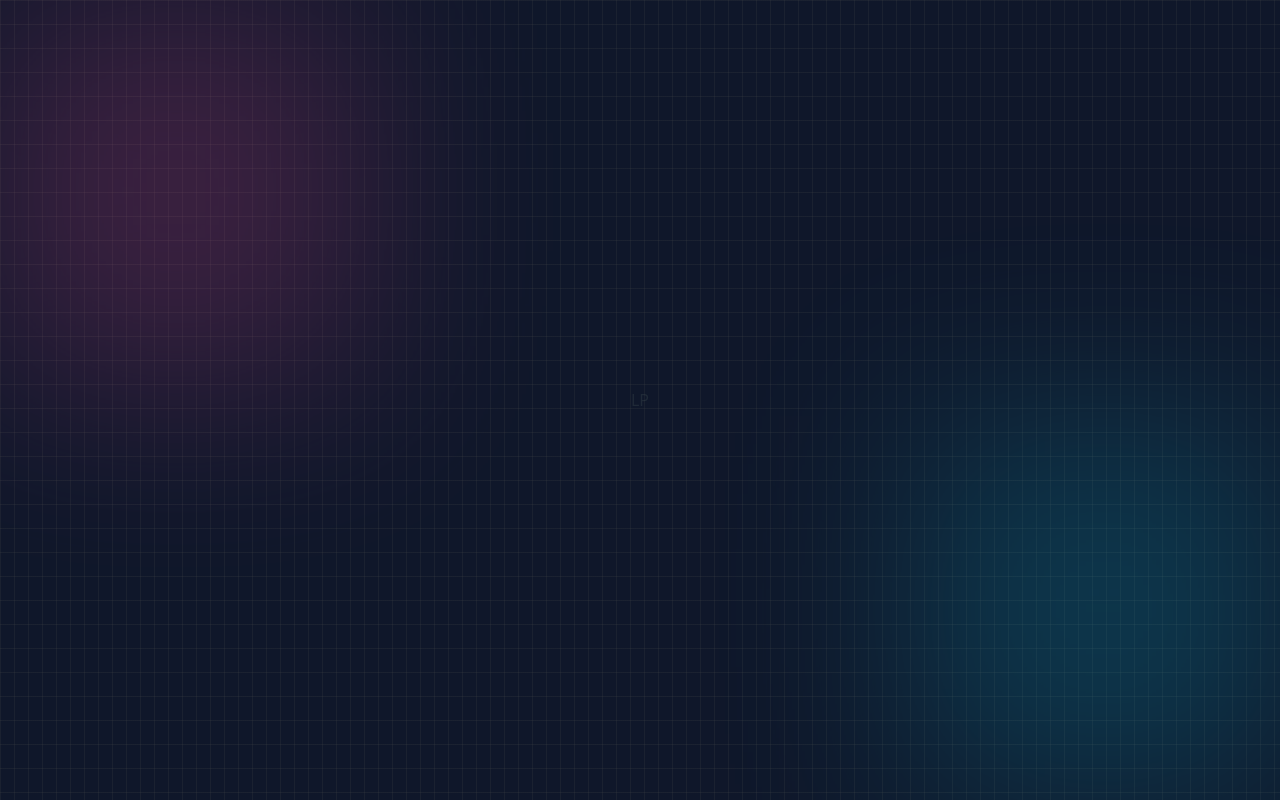
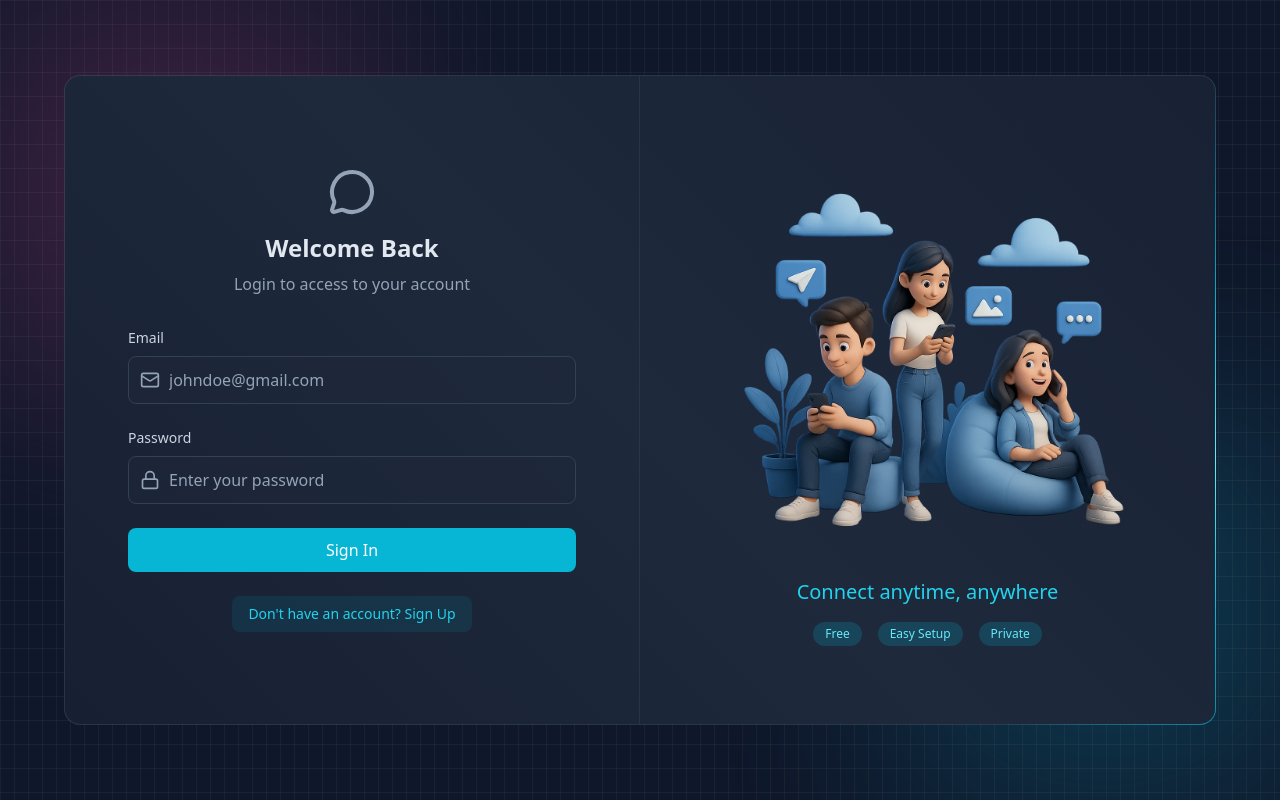
Before and after one commit to krishh-9085/Chatty, a React app in the folder frontend/: page /login in a window 1280 px wide. Built offline with nearby package versions, Linux system fonts and the light colour scheme; no server answers; the HTML template or start-up script is replaced by a standard one.

Commit message:
login frontend

```diff
--- a/frontend/src/pages/ChatPage.jsx
+++ b/frontend/src/pages/ChatPage.jsx
@@ -1,9 +1,11 @@
 import React from 'react'
+import { useAuthStore } from '../store/useAuthStore';
 
 function ChatPage() {
+  const {logout} = useAuthStore();
   return (
     <div>
-      CP
+      <button className="z-10 " onClick={logout}>Logout</button>
     </div>
   )
 }
--- a/frontend/src/pages/LoginPage.jsx
+++ b/frontend/src/pages/LoginPage.jsx
@@ -1,11 +1,108 @@
-import React from 'react'
+import { useState } from "react";
+import { useAuthStore } from "../store/useAuthStore";
+import BorderAnimatedContainer from "../components/BorderAnimatedContainer";
+import { MessageCircleIcon, MailIcon, LoaderIcon, LockIcon } from "lucide-react";
+import { Link } from "react-router";
 
 function LoginPage() {
+  const [formData, setFormData] = useState({ email: "", password: "" });
+  const { login, isLoggingIn } = useAuthStore();
+
+  const handleSubmit = (e) => {
+    e.preventDefault();
+    login(formData);
+  };
+
   return (
-    <div>
-      LP
+    <div className="w-full flex items-center justify-center p-4 bg-slate-900">
+      <div className="relative w-full max-w-6xl md:h-[650px] h-[650px]">
+        <BorderAnimatedContainer>
+          <div className="w-full flex flex-col md:flex-row">
+            {/* FORM CLOUMN - LEFT SIDE */}
+            <div className="md:w-1/2 p-8 flex items-center justify-center md:border-r border-slate-600/30">
+              <div className="w-full max-w-md">
+                {/* HEADING TEXT */}
+                <div className="text-center mb-8">
+                  <MessageCircleIcon className="w-12 h-12 mx-auto text-slate-400 mb-4" />
+                  <h2 className="text-2xl font-bold text-slate-200 mb-2">Welcome Back</h2>
+                  <p className="text-slate-400">Login to access to your account</p>
+                </div>
+
+                {/* FORM */}
+                <form onSubmit={handleSubmit} className="space-y-6">
+                  {/* EMAIL INPUT */}
+                  <div>
+                    <label className="auth-input-label">Email</label>
+                    <div className="relative">
+                      <MailIcon className="auth-input-icon" />
+
+                      <input
+                        type="email"
+                        value={formData.email}
+                        onChange={(e) => setFormData({ ...formData, email: e.target.value })}
+                        className="input"
+                        placeholder="johndoe@gmail.com"
+                      />
+                    </div>
+                  </div>
+
+                  {/* PASSWORD INPUT */}
+                  <div>
+                    <label className="auth-input-label">Password</label>
+                    <div className="relative">
+                      <LockIcon className="auth-input-icon" />
+
+                      <input
+                        type="password"
+                        value={formData.password}
+                        onChange={(e) => setFormData({ ...formData, password: e.target.value })}
+                        className="input"
+                        placeholder="Enter your password"
+                      />
+                    </div>
+                  </div>
+
+                  {/* SUBMIT BUTTON */}
+                  <button className="auth-btn" type="submit" disabled={isLoggingIn}>
+                    {isLoggingIn ? (
+                      <LoaderIcon className="w-full h-5 animate-spin text-center" />
+                    ) : (
+                      "Sign In"
+                    )}
+                  </button>
+                </form>
+
+                <div className="mt-6 text-center">
+                  <Link to="/signup" className="auth-link">
+                    Don't have an account? Sign Up
+                  </Link>
+                </div>
+              </div>
+            </div>
+
+            {/* FORM ILLUSTRATION - RIGHT SIDE */}
+            <div className="hidden md:w-1/2 md:flex items-center justify-center p-6 bg-gradient-to-bl from-slate-800/20 to-transparent">
+              <div>
+                <img
+                  src="/login.png"
+                  alt="People using mobile devices"
+                  className="w-[400px] h-auto object-contain"
+                />
+                <div className="mt-6 text-center">
+                  <h3 className="text-xl font-medium text-cyan-400">Connect anytime, anywhere</h3>
+
+                  <div className="mt-4 flex justify-center gap-4">
+                    <span className="auth-badge">Free</span>
+                    <span className="auth-badge">Easy Setup</span>
+                    <span className="auth-badge">Private</span>
+                  </div>
+                </div>
+              </div>
+            </div>
+          </div>
+        </BorderAnimatedContainer>
+      </div>
     </div>
-  )
+  );
 }
-
-export default LoginPage
+export default LoginPage;
--- a/frontend/src/store/useAuthStore.js
+++ b/frontend/src/store/useAuthStore.js
@@ -33,4 +33,30 @@
             set({ isSigningUp: false });
         }
     },
+    login: async (data) => {
+        set({ isLoggingIn: true });
+        try {
+            const res = await axiosInstance.post("/auth/login", data);
+            set({ authUser: res.data });
+
+            toast.success("Logged in successfully");
+
+            get().connectSocket();
+        } catch (error) {
+            toast.error(error.response.data.message);
+        } finally {
+            set({ isLoggingIn: false });
+        }
+    },
+    logout: async () => {
+        try {
+            await axiosInstance.post("/auth/logout");
+            set({ authUser: null });
+            toast.success("Logged out successfully");
+            get().disconnectSocket();
+        } catch (error) {
+            toast.error("Error logging out");
+            console.log("Logout error:", error);
+        }
+    },
 }));
```
